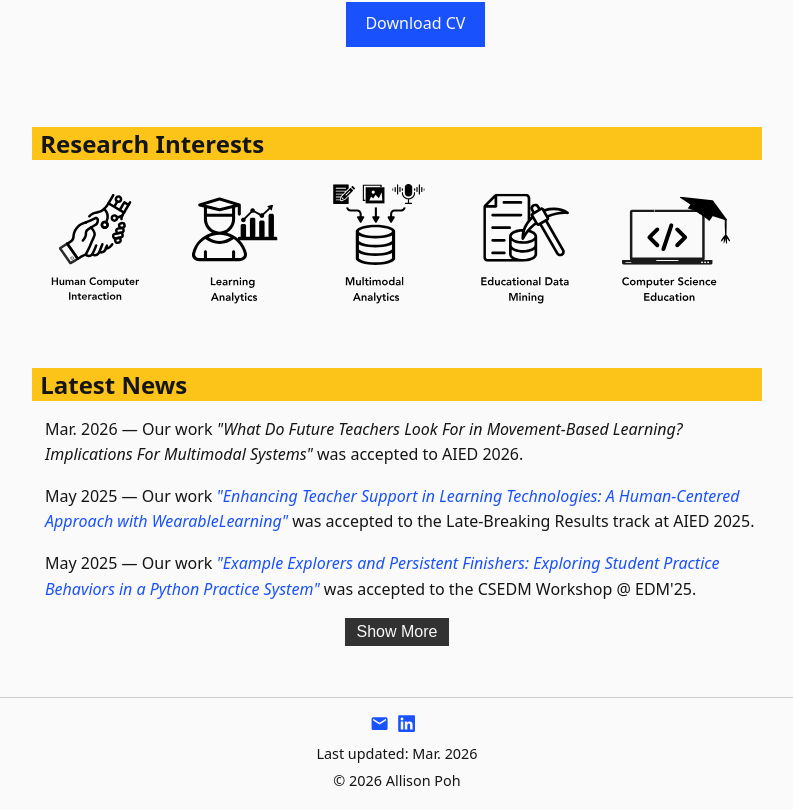
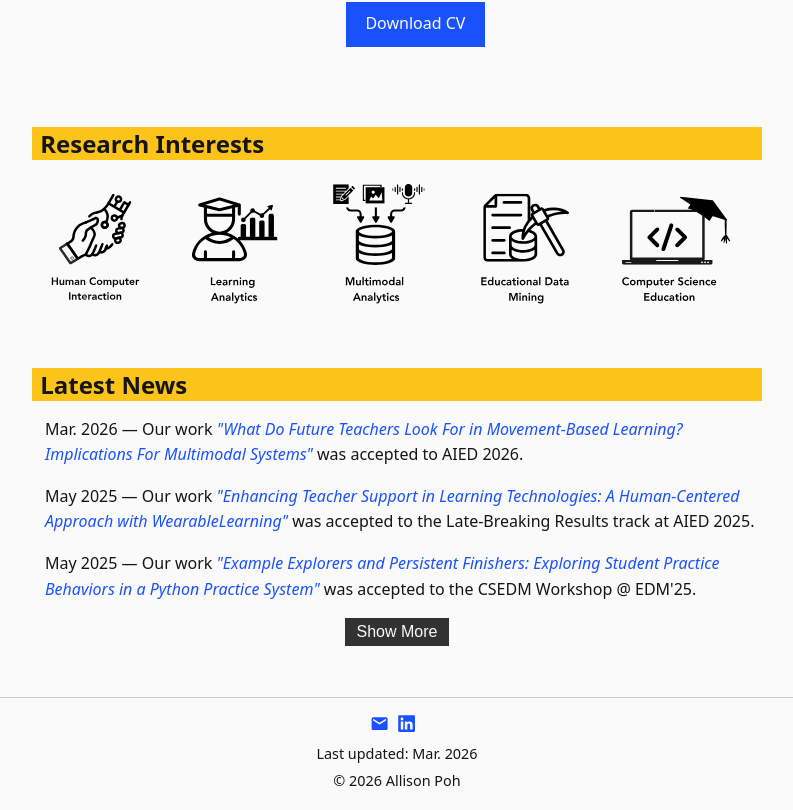
Before and after one commit to apoh3/apoh3.github.io, a React (Vite) app: page / in a window 1280 px wide. Shown: the part 640-1450 px from the top of the page, without its empty margins (243-1036 px from the left). Built offline with nearby package versions, Linux system fonts and the light colour scheme; some icons are missing.

Commit message:
updated links in about

```diff
--- a/src/pages/About.jsx
+++ b/src/pages/About.jsx
@@ -12,7 +12,7 @@ function About() {
       date: "Mar. 2026",
       text: (
         <>
-          Our work <em>"What Do Future Teachers Look For in Movement-Based Learning? Implications For Multimodal Systems"</em> was accepted to AIED 2026.
+          Our work <em><a href="https://osf.io/yng97/files/vpazx" target="_blank" rel="noopener noreferrer" className="link">"What Do Future Teachers Look For in Movement-Based Learning? Implications For Multimodal Systems"</a></em> was accepted to AIED 2026.
         </>
       ),
     },
@@ -20,7 +20,7 @@ function About() {
       date: "May 2025",
       text: (
         <>
-          Our work <em><a href="https://link.springer.com/chapter/10.1007/978-3-031-99264-3_7" target="_blank" rel="noopener noreferrer" className="link">"Enhancing Teacher Support in Learning Technologies: A Human-Centered Approach with WearableLearning"</a></em> was accepted to the Late-Breaking Results track at AIED 2025.
+          Our work <em><a href="https://osf.io/7gn9p/files/suwr3" target="_blank" rel="noopener noreferrer" className="link">"Enhancing Teacher Support in Learning Technologies: A Human-Centered Approach with WearableLearning"</a></em> was accepted to the Late-Breaking Results track at AIED 2025.
         </>
       ),
     },
@@ -68,7 +68,7 @@ function About() {
       date: "Apr. 2024",
       text: (
         <>
-          Our work <em><a href="https://link.springer.com/chapter/10.1007/978-3-031-64315-6_1" target="_blank" rel="noopener noreferrer" className="link">"Aligning AIED Systems to Embodied Cognition and Learning Theories"</a></em> was accepted to the BlueSky track at AIED 2024.
+          Our work <em><a href="https://osf.io/7t86k/files/z6db9" target="_blank" rel="noopener noreferrer" className="link">"Aligning AIED Systems to Embodied Cognition and Learning Theories"</a></em> was accepted to the BlueSky track at AIED 2024.
         </>
       ),
     },
```
